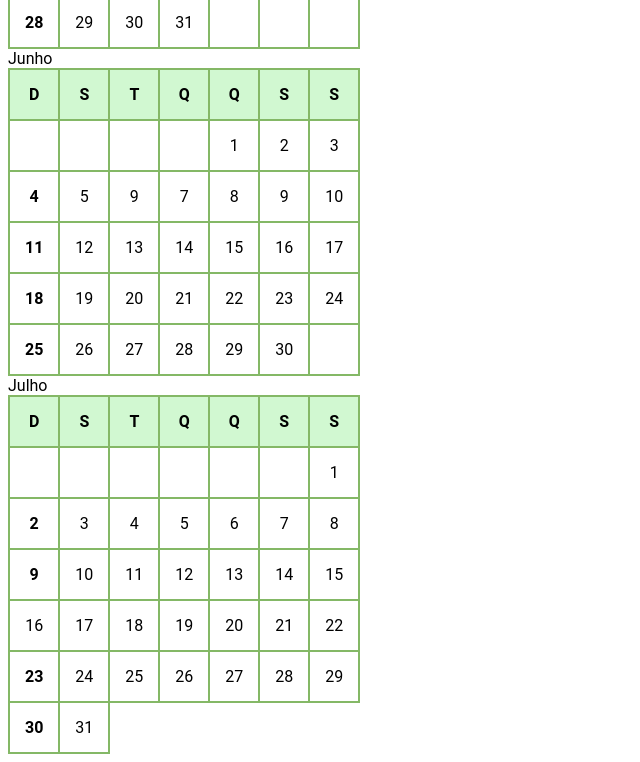
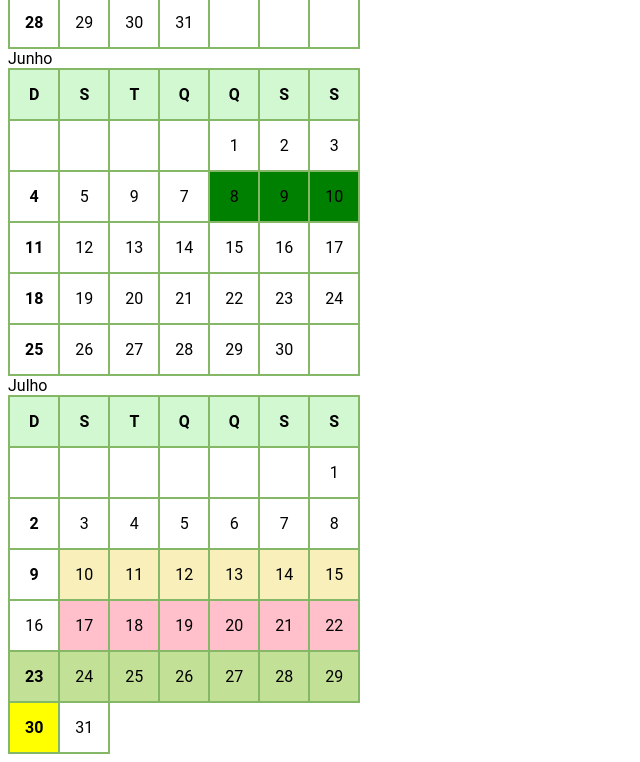
Before and after one commit to juliazbarbosa/html.iniciante, a plain HTML site: page aulas_html/calendario.html in a window 1280 px wide. Shown: the part 1856-2618 px from the top of the page, without its empty margins (0-640 px from the left). Drawn offline with Linux system fonts and the light colour scheme; a web font is replaced by a local one.

Commit message:
Update calendario.css

```diff
--- a/aulas_html/calendario.css
+++ b/aulas_html/calendario.css
@@ -25,6 +25,21 @@ table {
    body {
     font-family:'Roboto', sans-serif; ;
    }
-p {
+    p {
     font-family: 'Roboto', sans-serif;
     font-size: 30px;
+    }
+.fundoverde {
+
+    background-color: green;
+}
+.fundoamarelo {
+    background-color: yellow;
+}
+.fundorosa {
+background-color: pink;
+}
+.fundobege {
+background-color: rgb(248, 239, 187);
+}
+.verdeclaro {background-color: rgb(195, 224, 151);}
```
